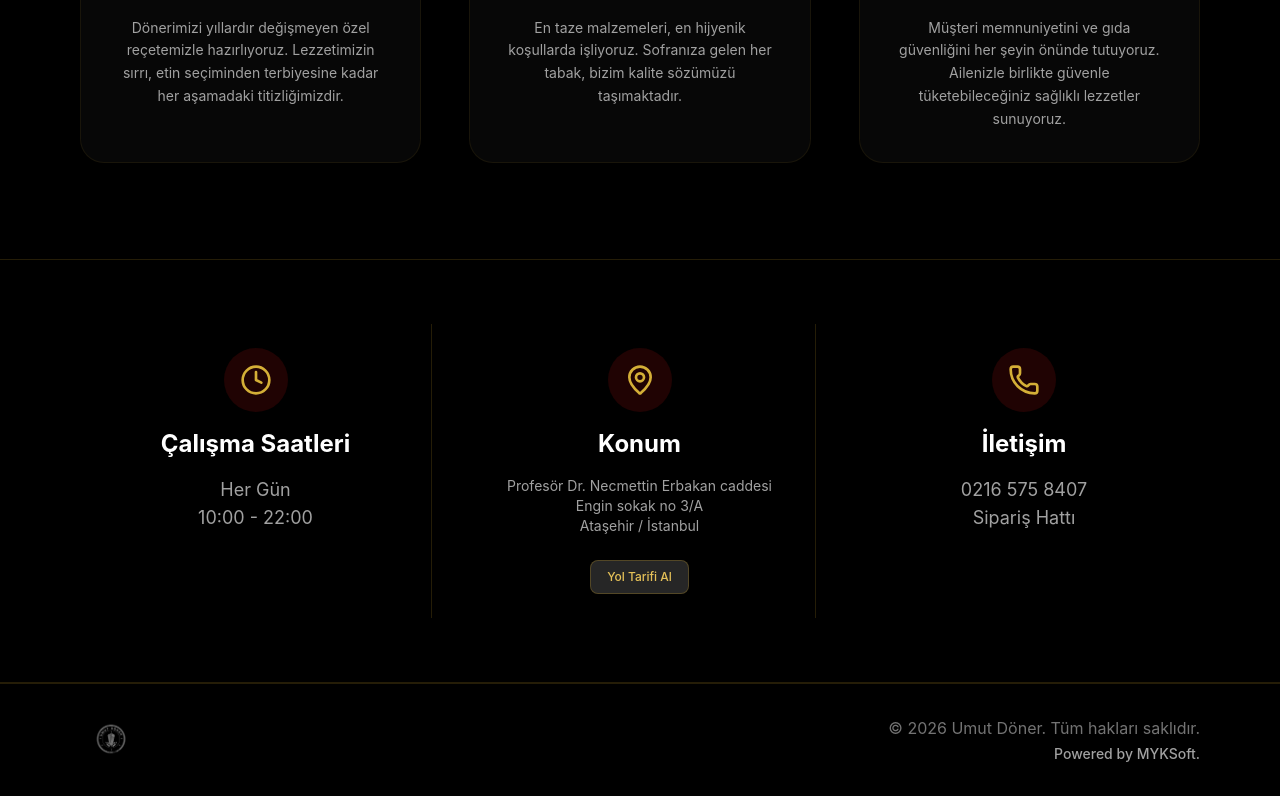
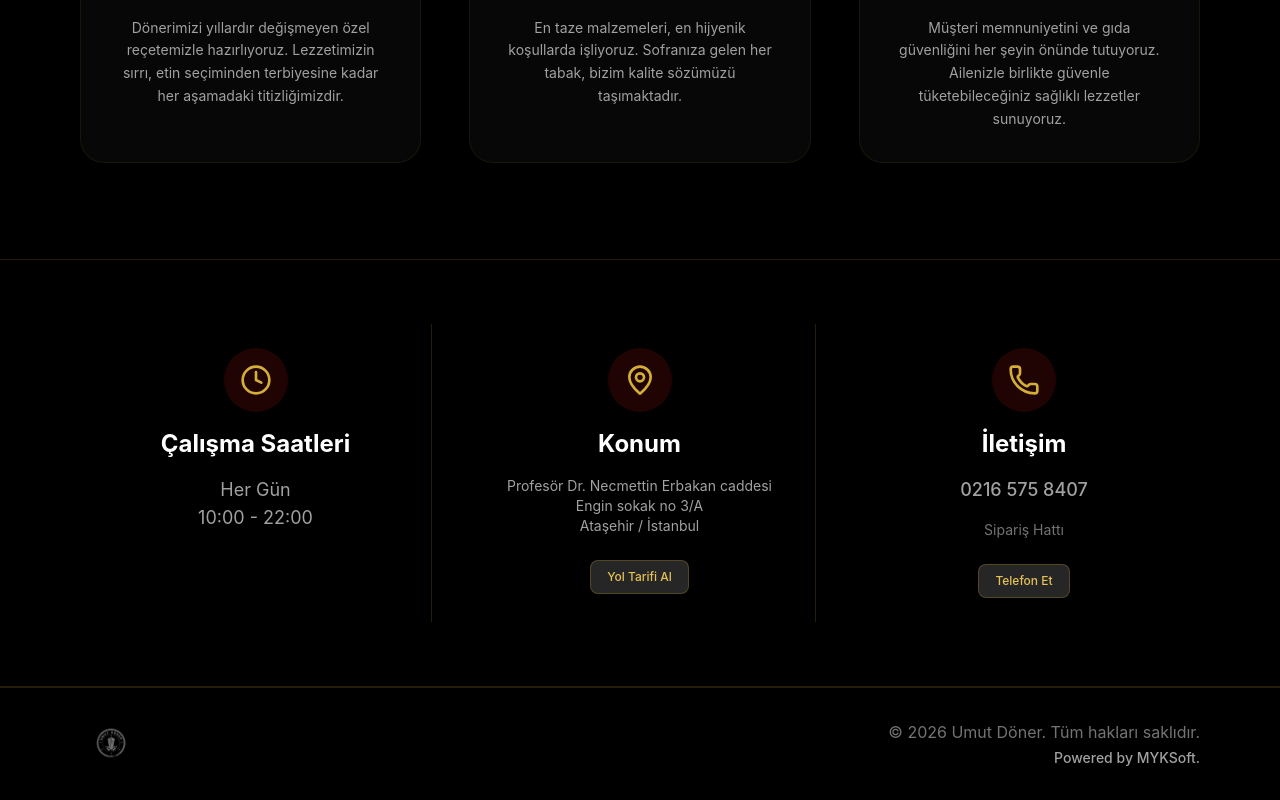
Before and after one commit to Myasarkar/Umut-D-ner-, a React (Vite) app: page / in a window 1280 px wide. Shown: the part 1184-1984 px from the top of the page. Built offline with nearby package versions, Linux system fonts and the light colour scheme; no server answers.

Commit message:
Make phone number clickable and add Call button in contact section

```diff
--- a/src/pages/Home.tsx
+++ b/src/pages/Home.tsx
@@ -130,12 +130,16 @@ export default function Home() {
               Yol Tarifi Al
             </div>
           </a>
-          <div className="flex flex-col items-center gap-4 p-6 hover:bg-neutral-900/50 transition-colors rounded-xl md:rounded-none">
-            <div className="bg-umutred-600/20 p-4 rounded-full">
+          <div className="flex flex-col items-center gap-4 p-6 hover:bg-neutral-900/50 transition-colors rounded-xl md:rounded-none group">
+            <div className="bg-umutred-600/20 p-4 rounded-full group-hover:scale-110 transition-transform">
               <Phone className="text-gold-500" size={32} />
             </div>
-            <h3 className="font-bold text-2xl text-white">İletişim</h3>
-            <p className="text-neutral-400 text-lg">0216 575 8407<br/>Sipariş Hattı</p>
+            <h3 className="font-bold text-2xl text-white group-hover:text-gold-400 transition-colors">İletişim</h3>
+            <a href="tel:02165758407" className="text-neutral-400 text-lg hover:text-white transition-colors font-medium">0216 575 8407</a>
+            <p className="text-neutral-500 text-sm">Sipariş Hattı</p>
+            <a href="tel:02165758407" className="mt-2 bg-neutral-800 text-gold-400 px-4 py-2 rounded-lg font-medium group-hover:bg-gold-500 group-hover:text-black transition-all text-xs border border-gold-600/30">
+              Telefon Et
+            </a>
           </div>
         </div>
       </section>
```
